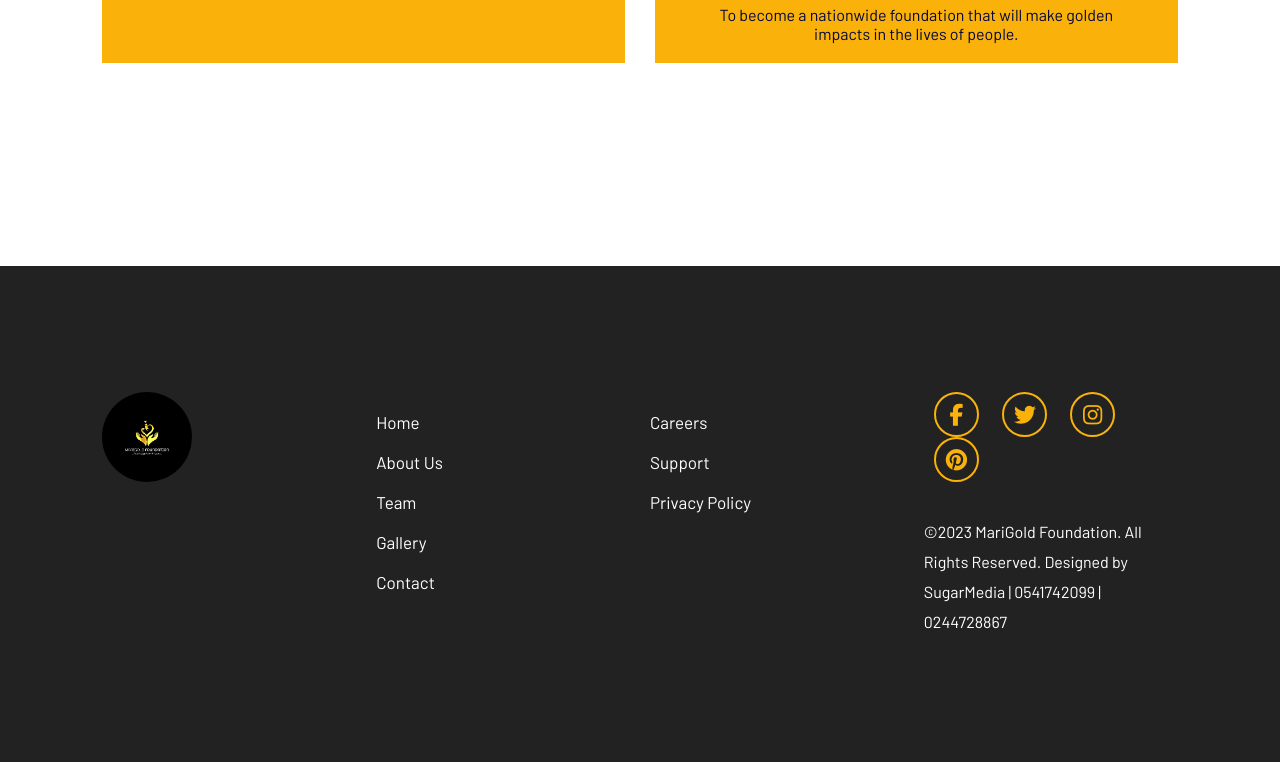
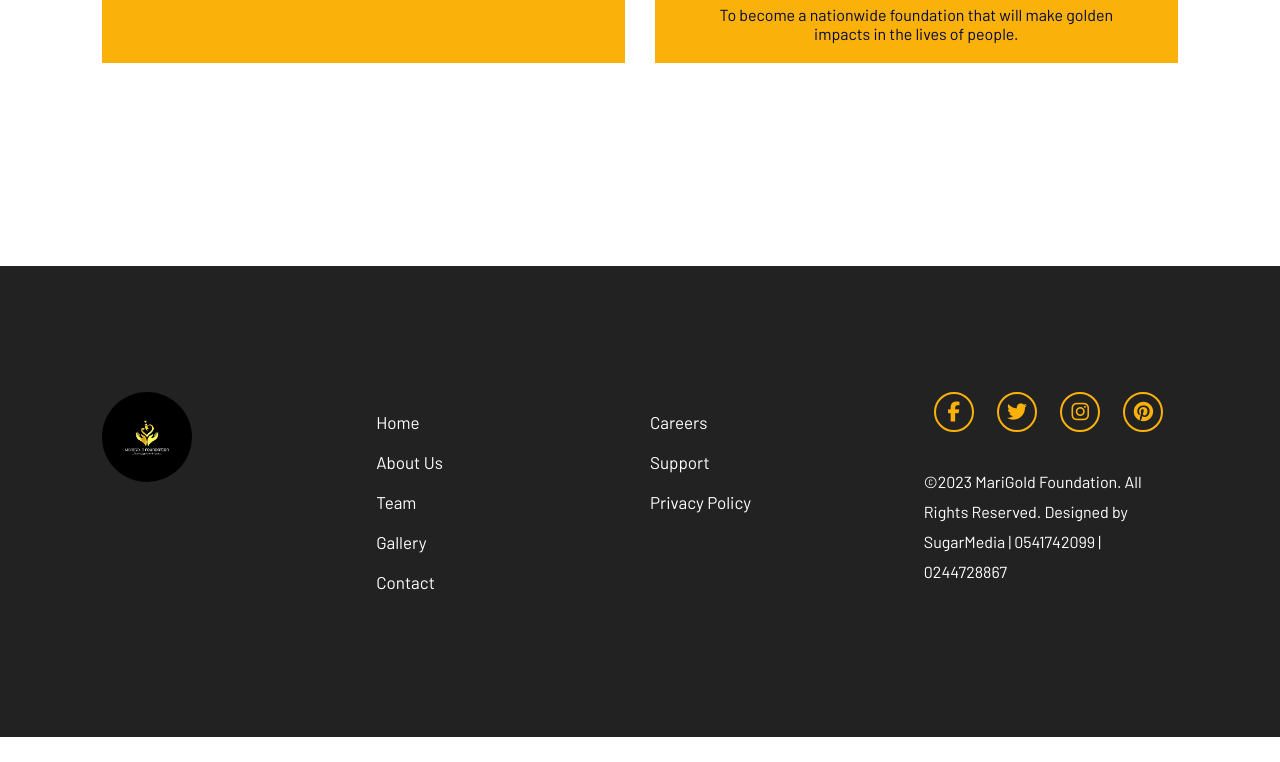
Before and after one commit to amt-francis-amos/Marigold_Foundation, a plain HTML site: page index.html in a window 1280 px wide. Shown: the part 1397-2159 px from the top of the page. After the commit the page ends 2134 px from the top, so only its background shows below. Drawn offline with Linux system fonts and the light colour scheme.

Commit message:
commit to main

```diff
--- a/style.css
+++ b/style.css
@@ -1080,13 +1080,13 @@ footer{
 
 
 .social-links i{
-    width:45px;
-    height:45px;
+    width:40px;
+    height:40px;
     border:2px solid #fab20a;
-    font-size:22px;
+    font-size:20px;
     color:var(--gold-color);
     margin:0 10px;
-    padding:10px;
+    padding:8px;
     text-align:center;
     border-radius:50%;
     cursor: pointer;
```
